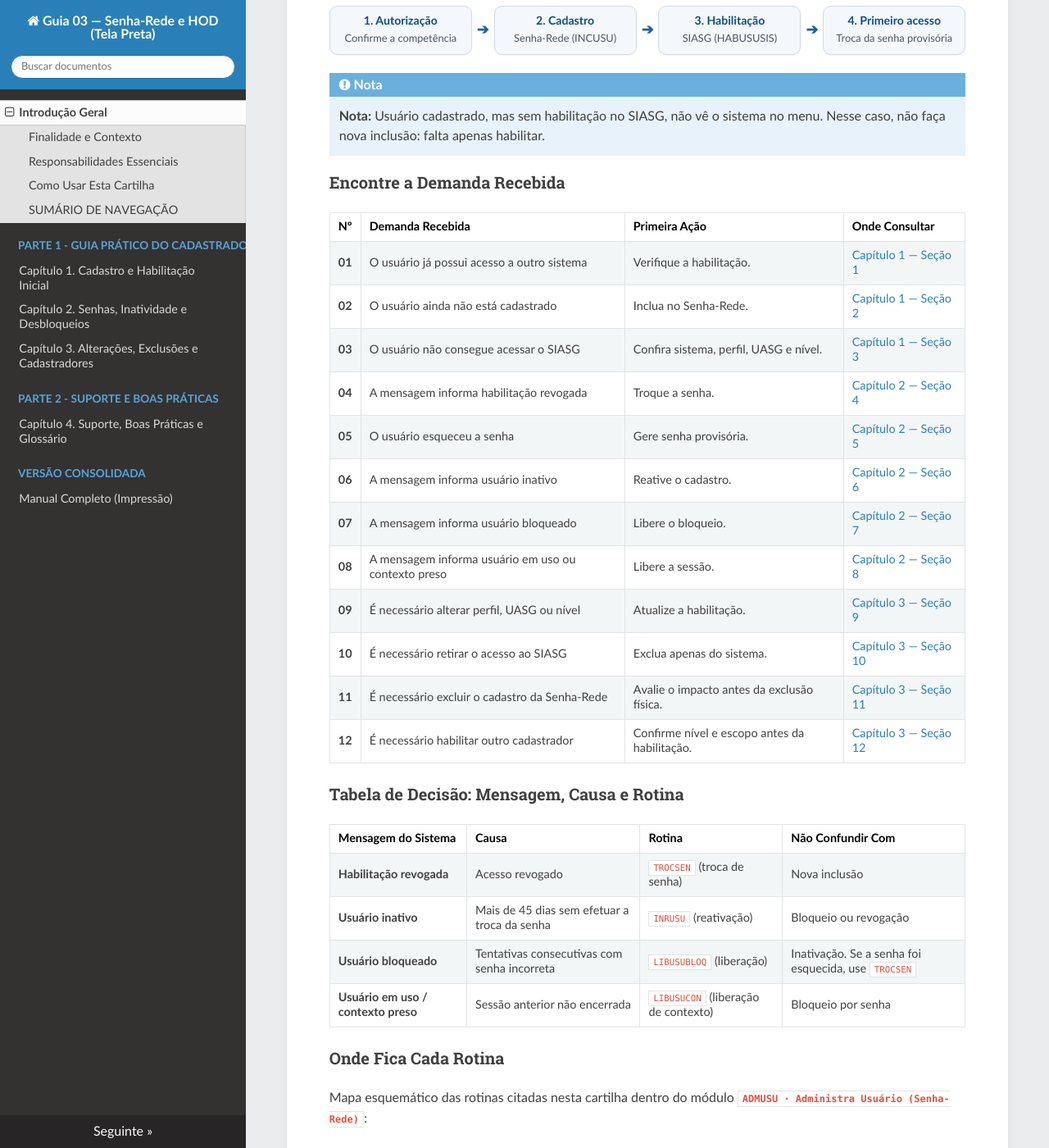
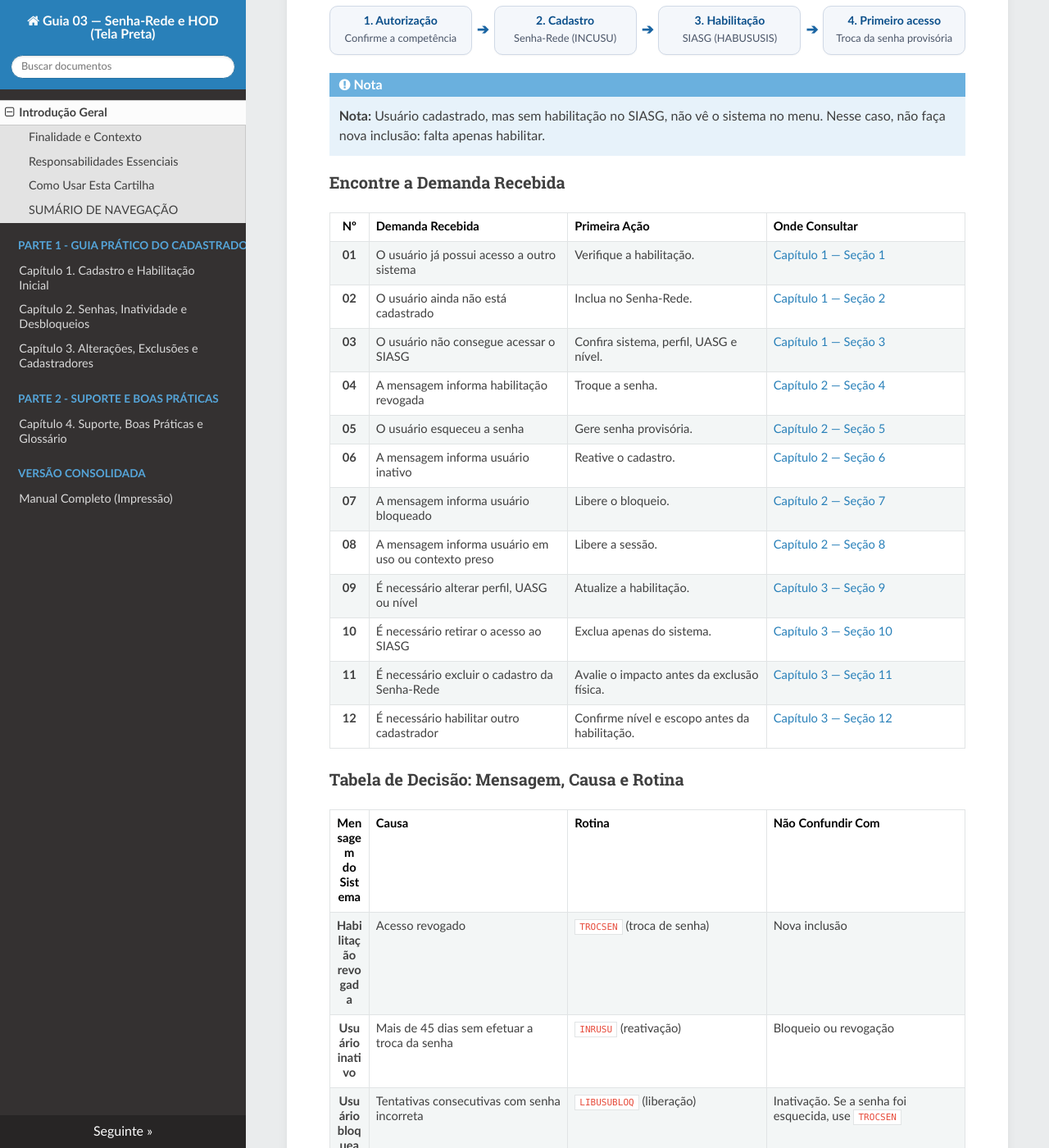
Before and after one commit to siqueiraazevedo2013-cloud/Tutorial-Guia-03-Senha-Rede-HOD, an MkDocs documentation site: the page built from docs/index.md, in a window 1280 px wide and 1400 px high, scrolled down 1432 px. Shown: the whole window at 82% size. Built offline with MkDocs 1.6.1, drawn with Linux system fonts in a browser that asks for light colours; nearby versions of some CDN libraries.

Commit message:
Update extra.css

```diff
--- a/docs/css/extra.css
+++ b/docs/css/extra.css
@@ -166,37 +166,48 @@
 }
 
 /* =========================================================
-   AJUSTE DE TABELAS — SEM BARRA DE ROLAGEM HORIZONTAL
+   FORÇA TABELAS 100% DENTRO DA PÁGINA — SEM SCROLL HORIZONTAL
    ========================================================= */
-.wy-table-responsive {
+div.wy-table-responsive,
+.wy-nav-content .wy-table-responsive {
     overflow-x: visible !important;
+    overflow: visible !important;
+    width: 100% !important;
     max-width: 100% !important;
-    margin-bottom: 1.5em;
+    display: block !important;
 }
 
-.wy-table-responsive table,
-.wy-nav-content table {
+div.wy-table-responsive table,
+div.wy-table-responsive table.docutils,
+.wy-nav-content table,
+.rst-content table.docutils {
+    display: table !important;
     width: 100% !important;
     max-width: 100% !important;
-    table-layout: auto !important;
-    border-collapse: collapse;
-    margin-bottom: 1.5em;
+    table-layout: fixed !important; /* Obriga a tabela a caber na folha branca */
+    border-collapse: collapse !important;
 }
 
-.wy-table-responsive table th,
-.wy-table-responsive table td,
+div.wy-table-responsive table th,
+div.wy-table-responsive table td,
+div.wy-table-responsive table.docutils th,
+div.wy-table-responsive table.docutils td,
 .wy-nav-content table th,
-.wy-nav-content table td {
-    white-space: normal !important;
+.wy-nav-content table td,
+.rst-content table.docutils th,
+.rst-content table.docutils td {
+    white-space: normal !important; /* Permite quebra de linha obrigatória */
     word-wrap: break-word !important;
     overflow-wrap: break-word !important;
-    word-break: normal !important;
-    vertical-align: top;
-    padding: 8px 10px !important;
+    word-break: break-word !important;
+    vertical-align: top !important;
+    padding: 8px 8px !important;
+    font-size: 0.92em !important;
 }
 
-/* Impede que a primeira coluna (Nº) fique larga demais nas tabelas numeradas */
-.wy-nav-content table th:first-child,
-.wy-nav-content table td:first-child {
-    width: auto;
+/* Ajuste fino das colunas apenas para a tabela de 4 colunas com Nº */
+.rst-content table.docutils th:first-child,
+.rst-content table.docutils td:first-child {
+    width: 48px !important;
+    text-align: center !important;
 }
```
